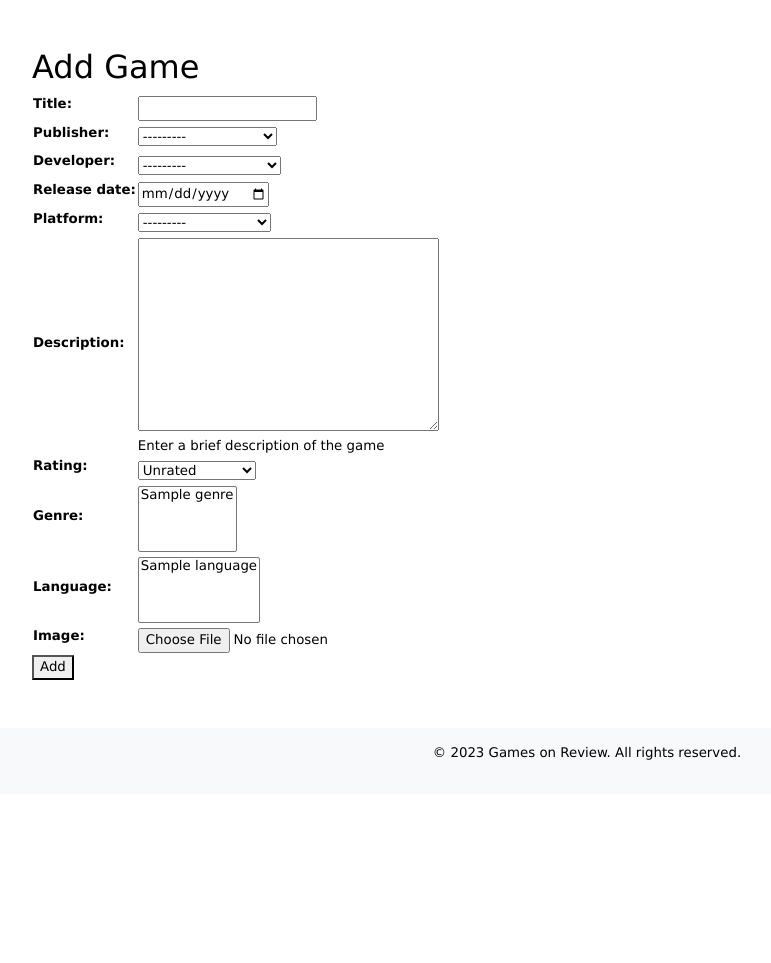
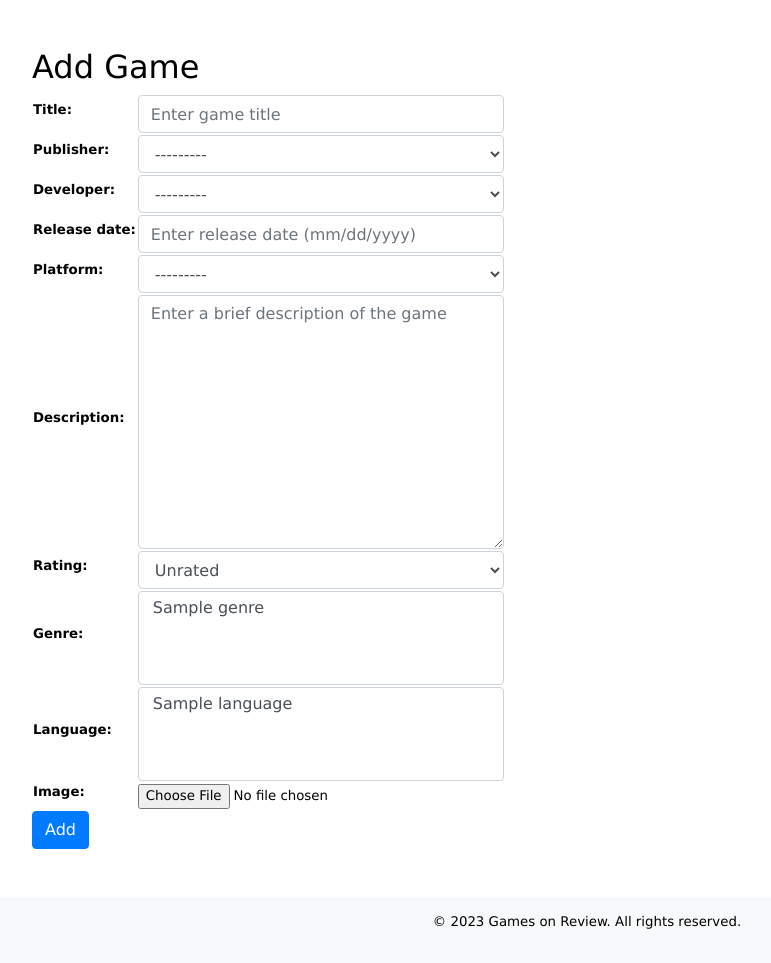
Before and after one commit to citizencosimo/iqsa3900-project-group8, a Django app: page /groupproject/add_game in a window 1280 px wide. Shown: the part 61-1024 px from the top of the page, without its empty margins (53-824 px from the left). Before the commit the page ends 821 px from the top, so only its background shows below. Run offline with Django 4.2, Linux system fonts and the light colour scheme; tables that the repository leaves empty hold one stand-in row (values such as "Sample post"); some libraries are stand-ins or nearby versions.

Commit message:
Created widgets for the GameForm.

```diff
--- a/groupproject/forms.py
+++ b/groupproject/forms.py
@@ -24,7 +24,52 @@ class GameForm(ModelForm):
                   'description', 'rating', 'genre', 'language', 'image']
 
         widgets = {
-            'release_date': forms.widgets.DateInput(attrs={'type':'date'})
+            'title': forms.TextInput(attrs={
+                'class': 'form-control',
+                'placeholder': 'Enter game title'
+            }),
+            'publisher': forms.Select(attrs={
+                'class': 'form-control',
+                'placeholder': "Select publisher's name"
+            }),
+            'developer': forms.Select(attrs={
+                'class': 'form-control',
+                'placeholder': "Select developer's name"
+            }),
+            'release_date': forms.DateInput(attrs={
+                'id': 'release_date',
+                'class': 'form-control',
+                'placeholder': "Enter release date (mm/dd/yyyy)",
+            }),
+            'platform': forms.Select(attrs={
+                'class': 'form-control',
+                'placeholder': "Select platform",
+            }),
+            'description': forms.Textarea(attrs={
+                'class': 'form-control',
+                'placeholder': "Enter a brief description of the game",
+            }),
+            'rating': forms.Select(attrs={
+                'class': 'form-control',
+                'placeholder': "Select game rating",
+            }),
+            'genre': forms.SelectMultiple(attrs={
+                'class': 'form-control',
+                'placeholder': "Select game genre",
+            }),
+            'language': forms.SelectMultiple(attrs={
+                'class': 'form-control',
+                'placeholder': "Select language",
+            }),
+            'image': forms.FileInput(attrs={
+                'class': 'form-control-file',
+                'placeholder': "Select image",
+            }),
+            #'release_date': forms.DateTimeInput(attrs={
+            #    'class': 'form-control datetimepicker-input',
+            #    'data-target': '#datetimepicker1'
+            #})
+            #'release_date': forms.widgets.DateInput(attrs={'type': 'date'})
         }
 
 class LanguageForm(ModelForm):
--- a/groupproject/models.py
+++ b/groupproject/models.py
@@ -101,7 +101,7 @@ class Game(models.Model):
     )
 
     description = models.TextField(
-        max_length=1000, help_text='Enter a brief description of the game')
+        max_length=1000)
 
     image = models.ImageField(upload_to='images/', blank=True, null=True)
 
--- a/templates/base.html
+++ b/templates/base.html
@@ -8,6 +8,8 @@
   <link rel="stylesheet" href="https://cdn.jsdelivr.net/npm/bootstrap@4.3.1/dist/css/bootstrap.min.css" integrity="sha384-ggOyR0iXCbMQv3Xipma34MD+dH/1fQ784/j6cY/iJTQUOhcWr7x9JvoRxT2MZw1T" crossorigin="anonymous">
   <link rel="stylesheet" href="https://cdnjs.cloudflare.com/ajax/libs/font-awesome/5.15.1/css/all.min.css" crossorigin="anonymous">
   <link rel="stylesheet" href="{% static 'base.css' %}">
+  <link rel="stylesheet" href="https://code.jquery.com/ui/1.12.1/themes/base/jquery-ui.css" />
+  <script src="http://ajax.googleapis.com/ajax/libs/jquery/1.9.1/jquery.min.js"></script>
   <title>{% block title %}Django Auth Tutorial{% endblock %}</title>
   <style>
     html, body {
@@ -90,6 +92,9 @@
                 integrity="sha384-Tc5IQib027qvyjSMfHjOMaLkfuWVxZxUPnCJA7l2mCWNIpG9mGCD8wGNIcPD7Txa"
                 crossorigin="anonymous"></script>
        <script src="{% static 'js/search.js' %}"></script>
+       <script src="https://code.jquery.com/ui/1.12.1/jquery-ui.min.js"
+              integrity="sha256-VazP97ZCwtekAsvgPBSUwPFKdrwD3unUfSGVYrahUqU="
+              crossorigin="anonymous"></script>
     </div>
     <!-- Footer -->
     <footer class="bg-light py-3">
--- a/templates/data/forms/add_game.html
+++ b/templates/data/forms/add_game.html
@@ -1,10 +1,19 @@
 {% extends 'base.html' %}
 {% block title %}Add Game{% endblock %}
 {% block content %}
+
 <h2>Add Game</h2>
 <form enctype="multipart/form-data" method="post">
   {% csrf_token %}
     <table>{{form.as_table}}</table>
-  <button type="submit">Add</button>
+  <button type="submit" class="btn btn-primary">Add</button>
 </form>
+
+<script>
+    $(document).ready(function() {
+       $('#release_date').datepicker({firstDay: 1,
+          dateFormat: "mm/dd/yy",
+        });
+    });
+</script>
 {% endblock %}
```
